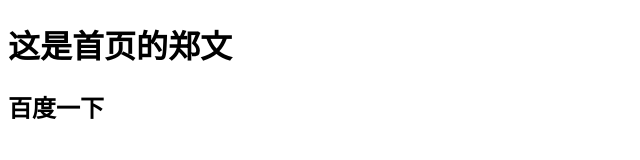
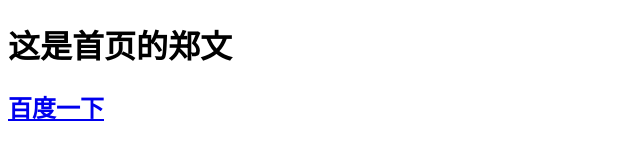
Before and after one commit to cyy2tbh/cyy, a plain HTML site: page index.html in a window 1280 px wide. Shown: the whole page, without its empty margins (0-640 px from the left). Drawn offline with Linux system fonts and the light colour scheme.

Commit message:
第一次修改首页

```diff
--- a/index.html
+++ b/index.html
@@ -1,10 +1,10 @@
 <!DOCTYPE HTML>
-<htnl>
+<html>
 <head>
 <title>这是谭斌华</title>
 </head>
-<dody>
+<body>
 <h1>这是首页的郑文</h1>
-<h2><a herf="http://www.baidu.com">百度一下</a></h2>
+<h2><a href="http://www.baidu.com">百度一下</a></h2>
 </body>
 </html>
```
